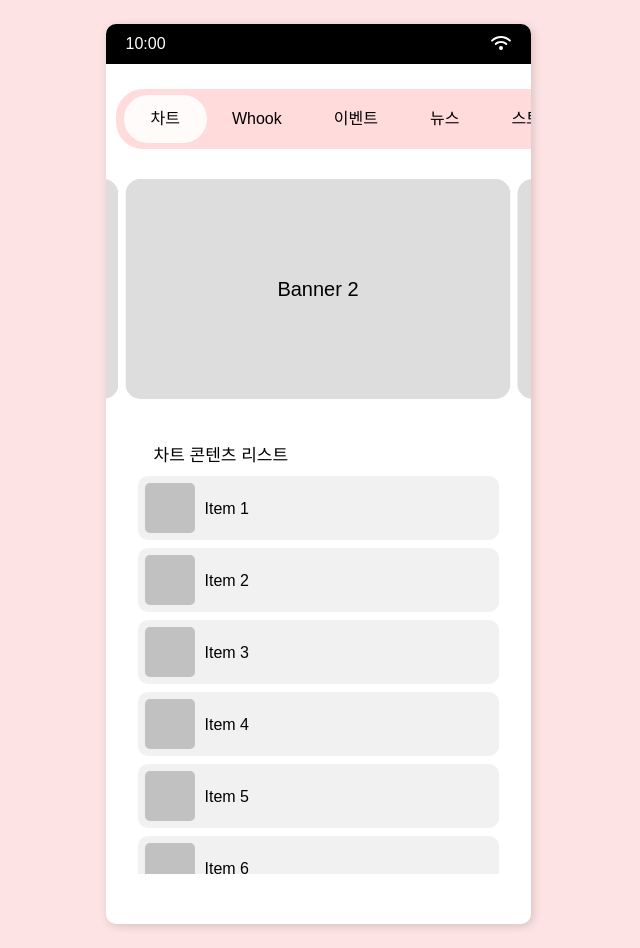
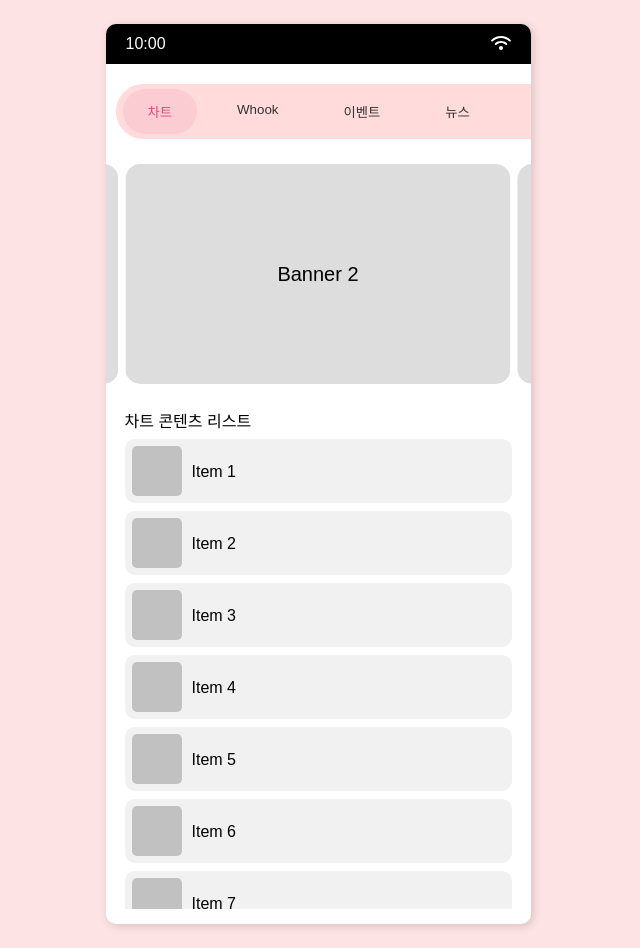
Before and after one commit to jliliflora/codetest-ht, a React (Create React App) app: page / in a window 1280 px wide. Shown: the whole page, without its empty margins (322-962 px from the left). Built offline with nearby package versions, Linux system fonts and the light colour scheme.

Commit message:
마무리 작업

```diff
--- a/src/components/Banner.tsx
+++ b/src/components/Banner.tsx
@@ -4,6 +4,7 @@ import { Autoplay } from "swiper/modules";
 import "swiper/css";
 import "swiper/css/autoplay";
 
+// =============== style ===============
 const BannerWrapper = styled.div`
   height: 250px;
   /* background-color: #a3ded5; */
@@ -26,6 +27,7 @@ const SlideBox = styled.div`
   cursor: pointer;
 `;
 
+// =============== 배너 리스트 ===============
 const bannerData = [
   { text: "Banner 1", url: "https://example.com/banner1" },
   { text: "Banner 2", url: "https://example.com/banner2" },
--- a/src/components/ContentList.tsx
+++ b/src/components/ContentList.tsx
@@ -4,17 +4,13 @@ import styled from "styled-components";
 import InfiniteScroll from "react-infinite-scroll-component";
 
 interface ContentListProps {
-  title: string;
-  categoryKey: string;
+  selected: string;
 }
 
+// =============== style ===============
 const ListWrapper = styled.div`
-  padding: 3px 16px 16px 16px;
-`;
-
-const ListTitle = styled.h1`
-  font-size: 17px;
-  padding: 16px 16px 10px 16px;
+  padding: 3px;
+  /* background-color: #40307c; */
 `;
 
 const Item = styled.div`
@@ -34,13 +30,13 @@ const ItemCnt = styled.div`
   background-color: #c1c1c1;
 `;
 
-function ContentList({ title, categoryKey }: ContentListProps) {
+function ContentList({ selected }: ContentListProps) {
   const [items, setItems] = useState<string[]>([]);
   const [hasMore, setHasMore] = useState(true);
 
   // 탭 메뉴 바뀔 때 리스트 초기화
   useEffect(() => {
-    console.log("🚨 useEffect fired for", categoryKey);
+    console.log("🚨 useEffect fired for", selected);
     const initialItems = Array.from({ length: 10 }, (_, i) => `Item ${i + 1}`);
     setItems(initialItems);
     setHasMore(true);
@@ -49,7 +45,7 @@ function ContentList({ title, categoryKey }: ContentListProps) {
     if (scrollBox) {
       scrollBox.scrollTop = 0;
     }
-  }, [categoryKey]);
+  }, [selected]);
 
   // 스크롤 끝 도달 시 실행할 함수
   const fetchMoreData = () => {
@@ -90,7 +86,6 @@ function ContentList({ title, categoryKey }: ContentListProps) {
           </h4>
         }
       >
-        <ListTitle>{title}</ListTitle>
         {items.map((item, i) => (
           <Item key={i}>
             <ItemCnt />
--- /dev/null
+++ b/src/components/Menu.tsx
@@ -0,0 +1,116 @@
+import Slider from "react-slick";
+import "slick-carousel/slick/slick.css";
+import "slick-carousel/slick/slick-theme.css";
+import styled from "styled-components";
+
+interface HeaderProps {
+  selected: string;
+  setSelected: (value: string) => void;
+}
+
+// =============== style ===============
+const HeaderWrapper = styled.div`
+  padding: 5px 0px;
+  /* background-color: #f5f5f5; */
+`;
+const MenuContainer = styled.div`
+  position: relative;
+  overflow: visible;
+  /* padding: 10px; */
+  /* background-color: #bb8b1c; */
+`;
+
+const StyledSlider = styled(Slider)`
+  .slick-list {
+    padding: 15px 0px 5px 10px;
+    /* background-color: #c913a8; */
+    /* box-sizing: content-box; */
+    overflow: visible;
+  }
+  .slick-track {
+    background-color: #ffdbdb;
+    border-top-left-radius: 27px;
+    border-bottom-left-radius: 27px;
+    display: flex;
+    padding: 5px 7px;
+  }
+
+  .slick-slide {
+    margin-right: 15px;
+  }
+
+  .slick-slide:last-child {
+    margin-right: 0px;
+  }
+`;
+
+// =============== 메뉴 리스트 ===============
+const menuItems = [
+  "차트",
+  "Whook",
+  "이벤트",
+  "뉴스",
+  "스토어",
+  "충전소",
+  "menu1",
+  "menu2",
+];
+
+const MenuBtn = styled.button.withConfig({
+  shouldForwardProp: (prop) => prop !== "active", // active는 DOM에 전달하지 않음
+})<{ active: boolean }>`
+  padding: 13px 25px;
+  margin: 0;
+  border: none;
+  border-radius: 25px;
+  background-color: transparent;
+  white-space: nowrap;
+  cursor: pointer;
+  z-index: 2;
+  position: relative;
+  color: ${({ active }) => (active ? "#d84c7e" : "#333")};
+
+  background-color: ${({ active }) =>
+    active ? "rgba(216, 76, 126, 0.1)" : "transparent"};
+
+  transition: all 0.2s ease;
+
+  &:hover {
+    color: #d84c7e;
+  }
+`;
+
+function MenuSlider({ selected, setSelected }: HeaderProps) {
+  const settings = {
+    infinite: false,
+    speed: 300,
+    slidesToShow: 4.5,
+    slidesToScroll: 1,
+    arrows: false,
+    swipeToSlide: true,
+    touchThreshold: 20,
+    cssEase: "ease-out",
+  };
+
+  return (
+    <HeaderWrapper>
+      <MenuContainer>
+        <StyledSlider {...settings}>
+          {menuItems.map((item) => (
+            <MenuBtn
+              key={item}
+              onClick={() => setSelected(item)}
+              active={selected === item}
+            >
+              {item}
+            </MenuBtn>
+          ))}
+          {/* 오른쪽 여백용 슬라이드 */}
+          <div style={{ width: "20px", flexShrink: 0 }} />
+        </StyledSlider>
+      </MenuContainer>
+    </HeaderWrapper>
+  );
+}
+
+export default MenuSlider;
--- a/src/components/MobileLayout.tsx
+++ b/src/components/MobileLayout.tsx
@@ -1,10 +1,11 @@
 import styled from "styled-components";
-import Header from "./Header";
 import Banner from "./Banner";
 import StatusBar from "./StatusBar";
 import { useState } from "react";
 import SlideTabs from "./SlideTabs";
+import MenuSlider from "./Menu";
 
+// =============== style ===============
 const Layout = styled.div`
   width: 100%;
   max-width: 425px;
@@ -27,7 +28,7 @@ function MobileLayout() {
   return (
     <Layout>
       <StatusBar />
-      <Header selected={selected} setSelected={setSelected} />
+      <MenuSlider selected={selected} setSelected={setSelected} />
       <Banner />
       <SlideTabs selected={selected} setSelected={setSelected} />
     </Layout>
--- a/src/components/SlideTabs.tsx
+++ b/src/components/SlideTabs.tsx
@@ -1,38 +1,26 @@
 // SlideTabs : 탭/슬라이드 관리 역할
 import styled from "styled-components";
-import TabContent from "./TabContent";
 import Slider from "react-slick";
 import { useRef, useEffect } from "react";
 import "slick-carousel/slick/slick.css";
 import "slick-carousel/slick/slick-theme.css";
+import ContentList from "./ContentList";
 
 interface Props {
   selected: string;
   setSelected: (value: string) => void;
 }
 
-const menus = [
-  "차트",
-  "Whook",
-  "이벤트",
-  "뉴스",
-  "스토어",
-  "충전소",
-  "menu1",
-  "menu2",
-];
-
+// =============== style ===============
 const Container = styled.div`
   overflow: hidden;
   width: 100%;
 `;
 
-// ✅ 새로 추가된 스크롤 영역 (scrollableTarget)
 const ScrollArea = styled.div`
-  height: 450px;
+  height: 500px;
   overflow-y: auto;
   padding: 3px 16px 16px 16px;
-  /* background-color: #a38686; */
 
   /* 스크롤바 숨기기 (크로스 브라우징) */
   scrollbar-width: none; /* Firefox */
@@ -46,6 +34,22 @@ const TabContentWrapper = styled.div`
   width: 425px;
   flex-shrink: 0;
 `;
+
+const CntTitle = styled.div`
+  margin: 0 0 5px 3px;
+`;
+
+// =============== 메뉴 항목 리스트 ===============
+const menus = [
+  "차트",
+  "Whook",
+  "이벤트",
+  "뉴스",
+  "스토어",
+  "충전소",
+  "menu1",
+  "menu2",
+];
 
 function SlideTabs({ selected, setSelected }: Props) {
   // 좌우 슬라이드 기능
@@ -83,7 +87,10 @@ function SlideTabs({ selected, setSelected }: Props) {
           {menus.map((menu, index) => (
             <TabContentWrapper key={menu}>
               {index === currentIndex && (
-                <TabContent key={menu} selected={menu} />
+                <div>
+                  <CntTitle>{menu} 콘텐츠 리스트</CntTitle>
+                  <ContentList key={menu} selected={menu} />
+                </div>
               )}
             </TabContentWrapper>
           ))}
--- a/src/components/StatusBar.tsx
+++ b/src/components/StatusBar.tsx
@@ -2,6 +2,7 @@ import styled from "styled-components";
 import { faWifi } from "@fortawesome/free-solid-svg-icons";
 import { FontAwesomeIcon } from "@fortawesome/react-fontawesome";
 
+// =============== style ===============
 const StatusWrapper = styled.ul`
   height: 40px; // 혹은 20~30px 등 적당히
   background-color: #000;
--- a/src/components/TabContent.tsx
+++ /dev/null
@@ -1,18 +0,0 @@
-import styled from "styled-components";
-import ContentList from "./ContentList";
-
-interface Props {
-  selected: string;
-}
-
-// const ContentArea = styled.div`
-//   /* background-color: #524141; */
-// `;
-
-function TabContent({ selected }: Props) {
-  return (
-    <ContentList title={`${selected} 콘텐츠 리스트`} categoryKey={selected} />
-  );
-}
-
-export default TabContent;
--- a/src/components/Header.tsx
+++ b/src/components/Test-Header.tsx
@@ -12,6 +12,7 @@ const HeaderWrapper = styled.div`
   display: flex;
   align-items: flex-end;
   padding-bottom: 10px;
+  /* background-color: #111; */
 `;
 
 const MenuWrapper = styled.div`
--- a/src/components/Test-SlidingTabs.tsx
+++ b/src/components/Test-SlidingTabs.tsx
@@ -1,5 +1,4 @@
 import styled from "styled-components";
-import TabContent from "./TabContent";
 
 interface Props {
   selected: string;
@@ -43,7 +42,7 @@ function SlidingTabs({ selected }: Props) {
       <SliderWrapper index={currentIndex}>
         {menus.map((menu) => (
           <TabContentWrapper key={menu}>
-            <TabContent selected={menu} />
+            {/* <TabContent selected={menu} /> */}
           </TabContentWrapper>
         ))}
       </SliderWrapper>
```
Also changed, not shown: src/components/Test-ContentList.tsx (deleted, +0 -137 lines).
